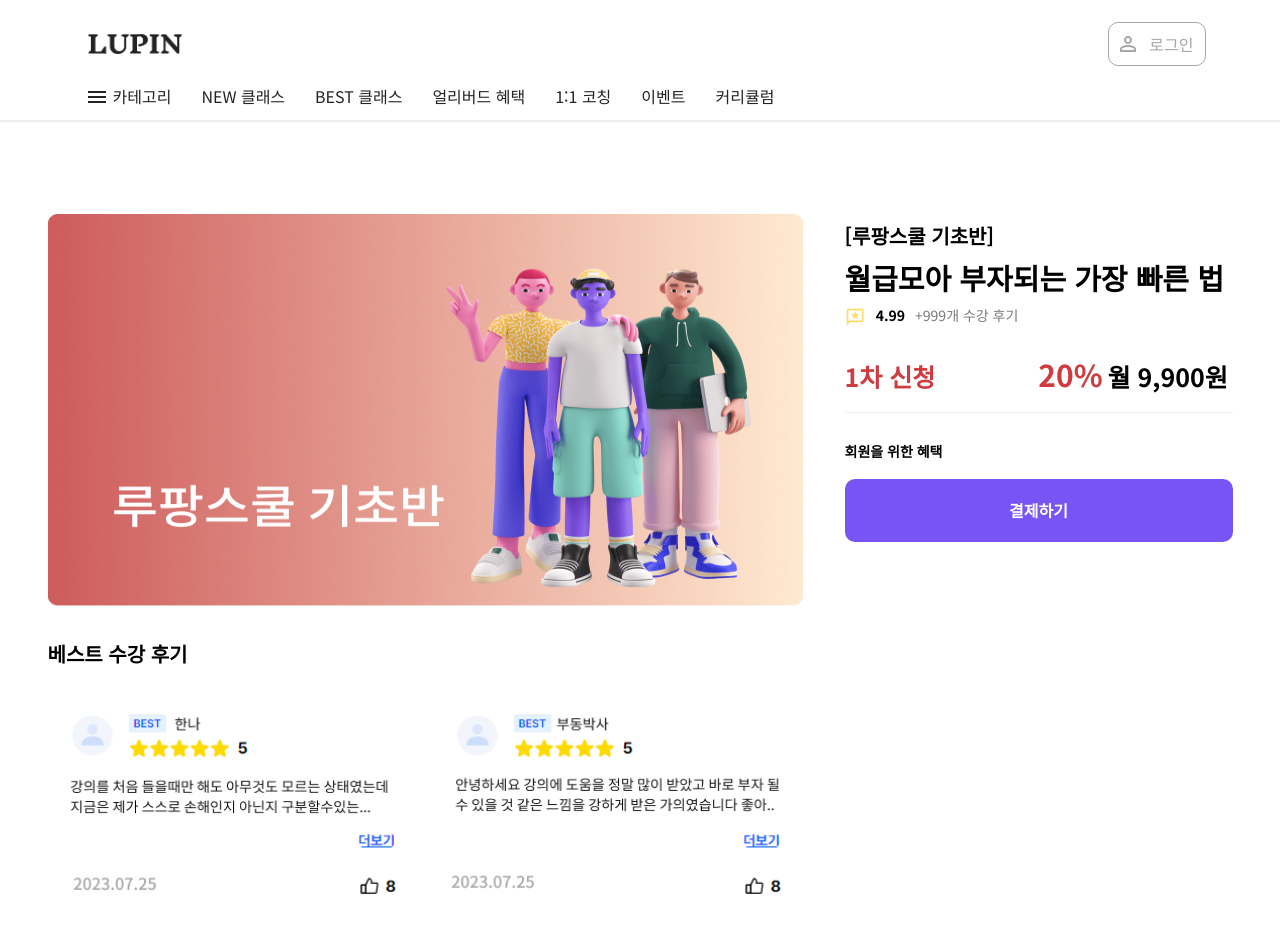
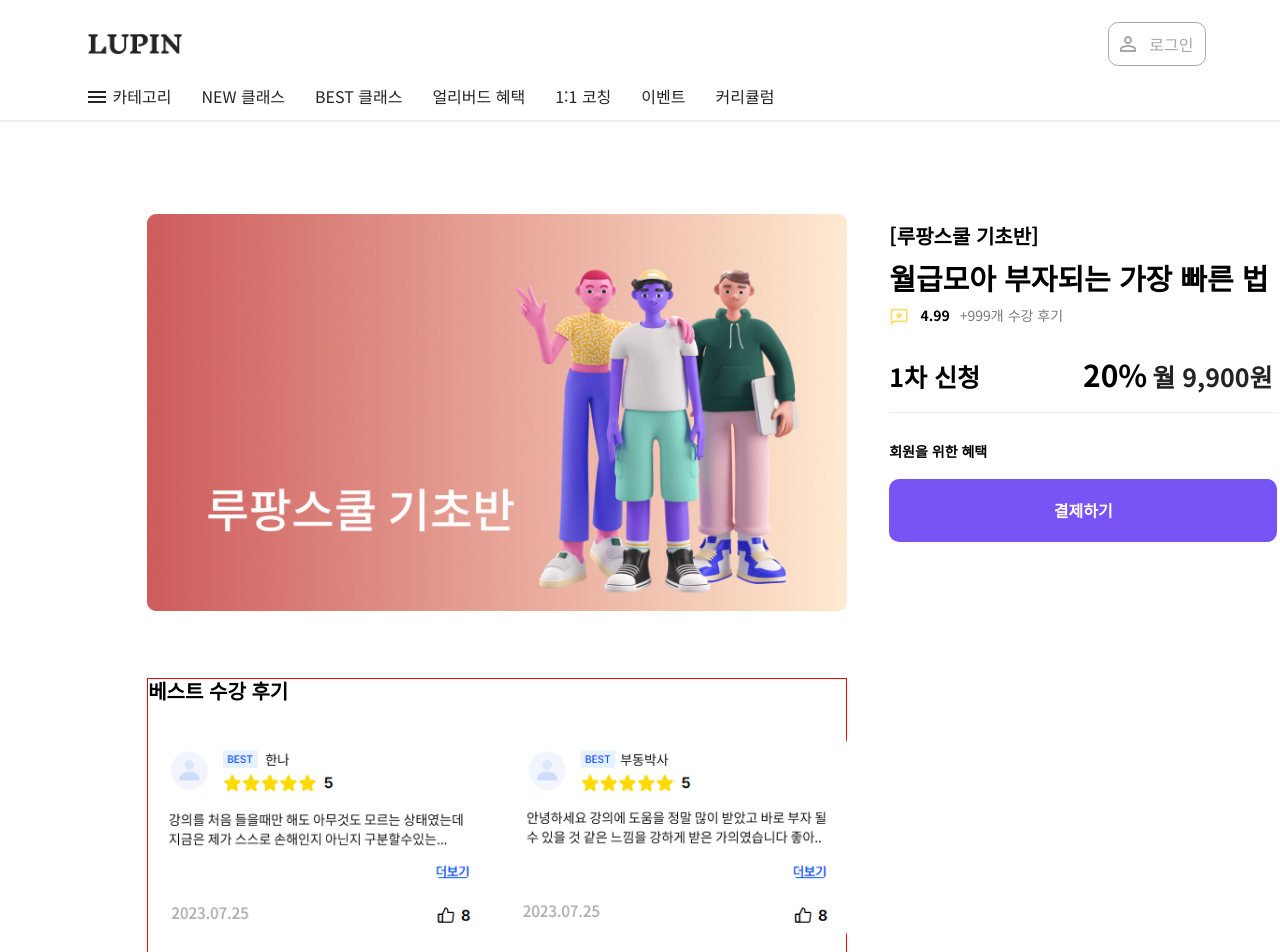
Before and after one commit to yonaisgood/MoneyLupin, a React (Create React App) app: page /detail in a window 1280 px wide. Shown: the top 952 px of the page. Built offline with nearby package versions, Linux system fonts and the light colour scheme.

Commit message:
design: 컬러변수적용  및 스타일 수정

```diff
--- a/src/pages/DetailPage/DetailPage.jsx
+++ b/src/pages/DetailPage/DetailPage.jsx
@@ -41,16 +41,24 @@ const DetailPage = () => {
           <h3>베스트 수강 후기</h3>
           <ul>
             <li>
-              <img src={review1} alt="리뷰 1" />
+              <a href="none">
+                <img src={review1} alt="리뷰 1" />
+              </a>
             </li>
             <li>
-              <img src={review2} alt="리뷰 2" />
+              <a href="none">
+                <img src={review2} alt="리뷰 2" />
+              </a>
             </li>
             <li>
-              <img src={review3} alt="리뷰 3" />
+              <a href="noen">
+                <img src={review3} alt="리뷰 3" />
+              </a>
             </li>
             <li>
-              <img src={review4} alt="리뷰 4" />
+              <a href="noen">
+                <img src={review4} alt="리뷰 4" />
+              </a>
             </li>
           </ul>
         </section>
--- a/src/pages/DetailPage/DetailPageStyle.jsx
+++ b/src/pages/DetailPage/DetailPageStyle.jsx
@@ -1,37 +1,43 @@
 import { styled } from 'styled-components';
 
 const StyledMain = styled.main`
-  padding: 214px 0;
-  max-width: 1185px;
+  padding: 214px 0 100px;
+  max-width: 77%;
   margin: 0 auto;
+
   .section1 {
     display: flex;
+    justify-content: space-between;
     gap: 42px;
+    margin-bottom: 30px;
   }
+
   .basicImg {
-    width: 755px;
-    height: 428px;
+    width: 70rem;
   }
+
   .reviewBox {
     display: flex;
     gap: 10px;
     margin-bottom: 29px;
   }
+
   .reviewIcon {
     display: inline-block;
     width: 21.2px;
     height: 21.2px;
   }
+
   .reviewScore {
     font-size: 1.4rem;
     font-weight: 900;
   }
+
   .reviewTxt {
     font-size: 1.4rem;
     color: var(--gray-300);
   }
-  .txtWrapper {
-  }
+
   .mainTitle {
     font-size: 20px;
     font-weight: 900;
@@ -44,39 +50,56 @@ const StyledMain = styled.main`
     font-weight: 700;
     margin: 0;
   }
+
   .priceBox {
-    color: #d03b3f;
+    color: var(--import-color);
     font-size: 2.5rem;
     margin-bottom: 20px;
   }
+
   .priceSale {
     margin-left: 103px;
     font-size: 30px;
   }
+
   .price {
-    color: black;
+    color: var(--black-color);
     text-align: right;
     margin-left: 5px;
   }
+
   .btnTxt {
     font-size: 1.4rem;
     font-weight: 700;
     margin: 30px 0 20px;
   }
+
+  .section2 {
+    width: 70rem;
+    border: 1px solid red;
+  }
+
+  .section2 ul li:hover {
+    transition: 0.3s;
+    transform: scale(103%);
+  }
+
   h3 {
     clear: left;
     font-size: 20px;
     margin-bottom: 27px;
   }
+
   hr {
     width: 388px;
     border: 0px;
     height: 1px;
     background-color: var(--gray-100);
   }
+
   ul {
     display: grid;
-    width: 755px;
+    width: 70rem;
     height: 460px;
     gap: 27px 15px;
     grid-template-columns: 1fr 1fr;
```
